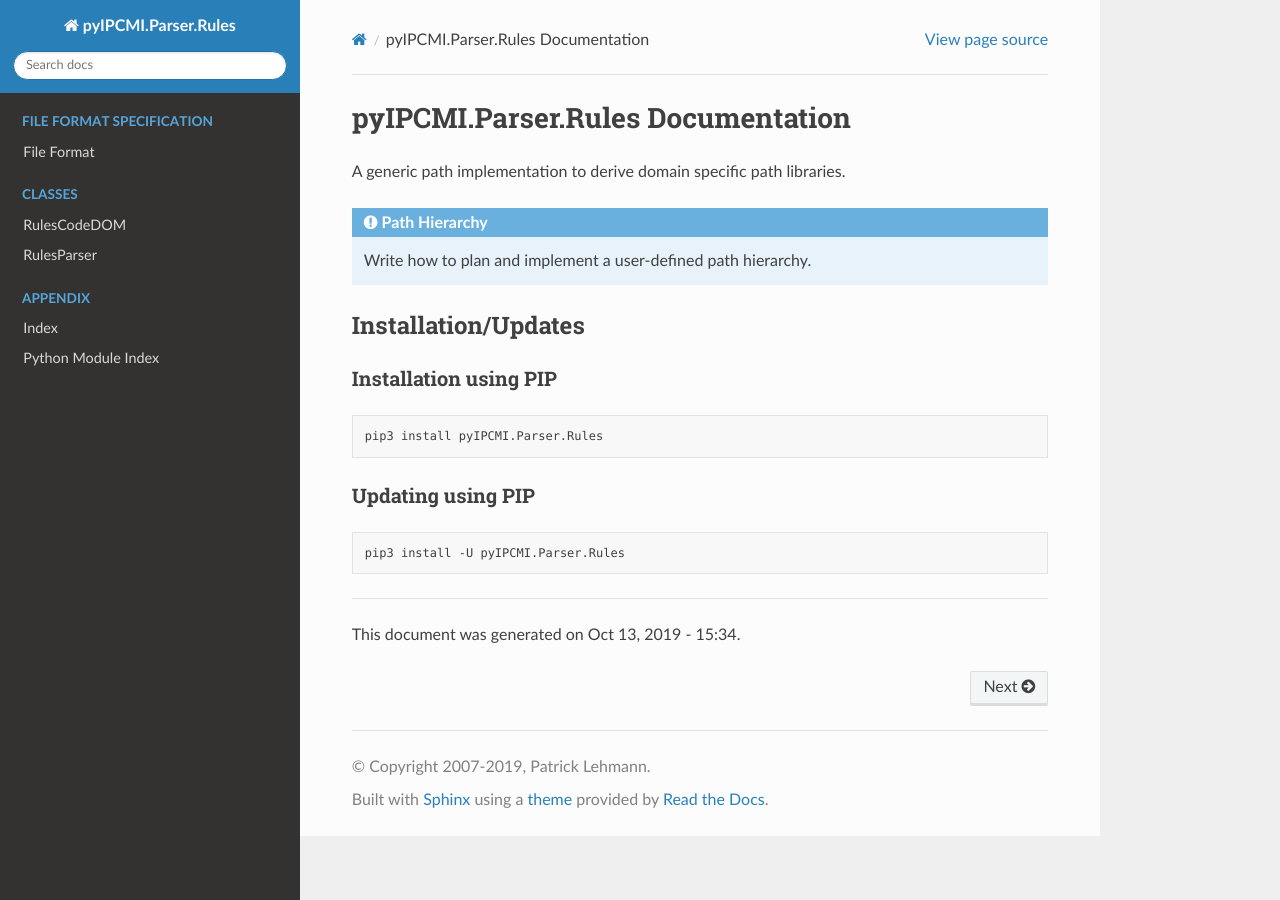
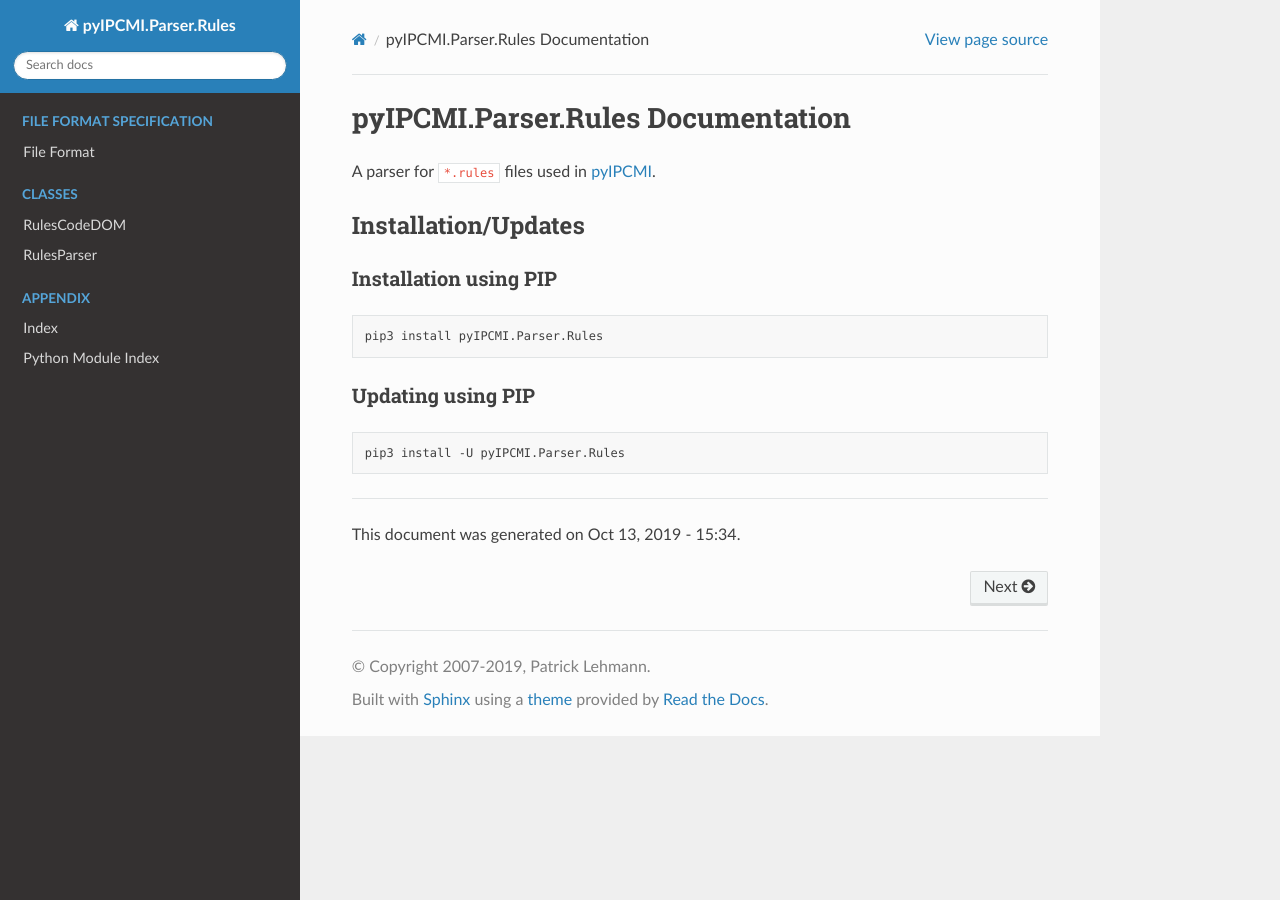
Before and after one commit to Paebbels/pyIPCMI.Parser.Rules, a Sphinx documentation site: the page built from doc/index.rst, in a window 1280 px wide. Built offline with Sphinx 7.4.7 and the Read the Docs theme 2.0.0, drawn with Linux system fonts in a browser that asks for light colours.

```diff
--- a/doc/index.rst
+++ b/doc/index.rst
@@ -1,16 +1,9 @@
 pyIPCMI.Parser.Rules Documentation
 ##################################
 
-A generic path implementation to derive domain specific path libraries.
+A parser for ``*.rules`` files used in `pyIPCMI <https://github.com/Paebbels/pyIPCMI>`_.
 
-.. admonition:: Path Hierarchy
 
-   Write how to plan and implement a user-defined path hierarchy.
-
-.. #
-   inheritance-diagram:: Path hierarchy
-   :top-classes: modA.clsA modB.clsB
-   :parts: 1
 
 Installation/Updates
 ********************
```
Also changed, not shown: README.md (+1 -1 lines), setup.py (+2 -5 lines), 1 other file.
